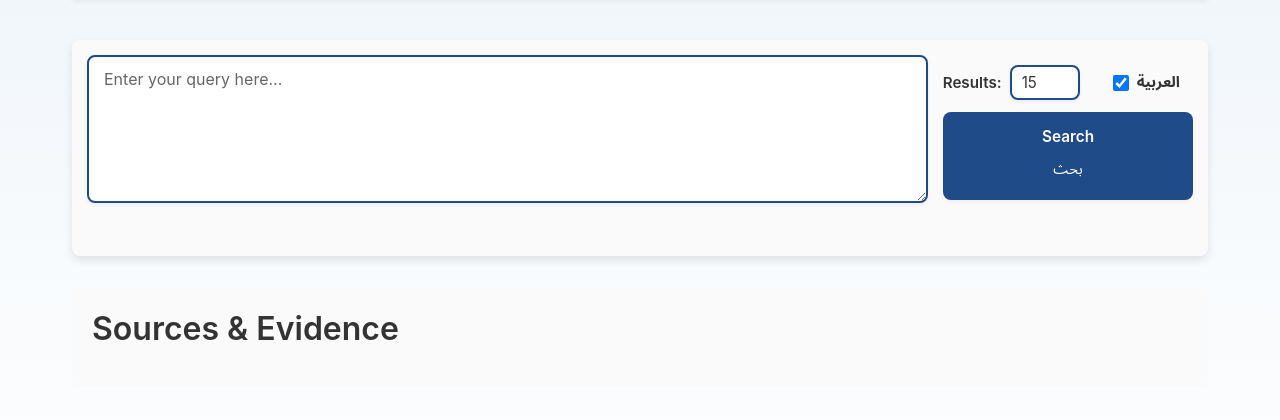
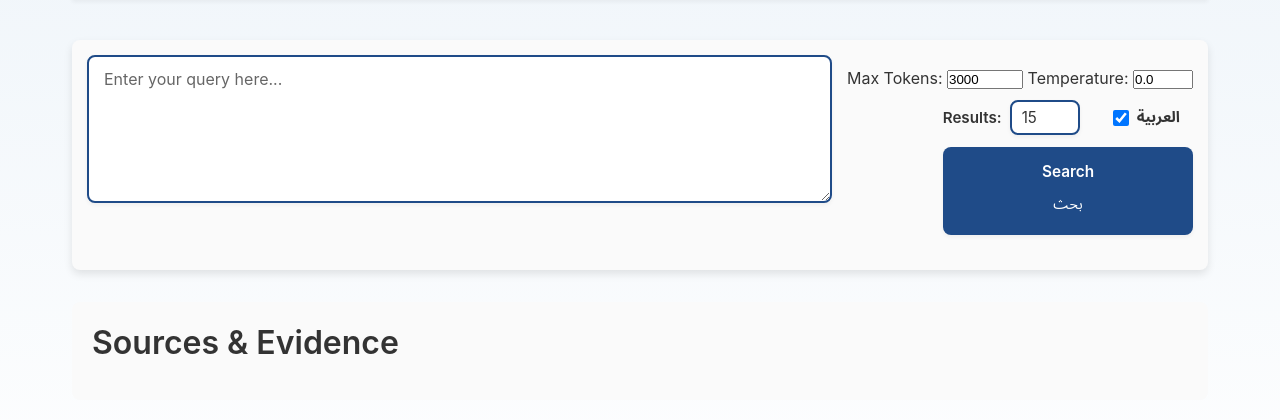
Before and after one commit to Muhanad-husn/hybridRAG, a Flask app: page / in a window 1280 px wide. Shown: the part 228-648 px from the top of the page. Run offline with Flask 3, Linux system fonts and the light colour scheme; parts of the project's set-up code (start-up, migrations or seed data) failed here and were passed over.

Commit message:
Add max_tokens and temperature controls to Settings UI and backend

```diff
--- a/app.py
+++ b/app.py
@@ -255,16 +255,23 @@ def search():
         rerank_count = max(min(int(data.get('rerank_count', 15)), 80), 5)
         logger.info(f"Using rerank count: {rerank_count}")
 
+        # Get max_tokens and temperature from request, use default values if not provided
+        max_tokens = int(data.get('max_tokens', 3000))
+        temperature = float(data.get('temperature', 0.0))
+        logger.info(f"Using max_tokens: {max_tokens}, temperature: {temperature}")
+
         if is_arabic:
             logger.info(f"Processing Arabic query: {query}")
             # Translate query to English for internal processing only
             english_query = translator.translate(query, source_lang='ar', target_lang='en')
             # Pass original query without translation and respect translation preference
             result = run_hybrid_search(english_query, original_lang='ar', original_query=query,
-                                     translate=translate_enabled, rerank_count=rerank_count)
+                                     translate=translate_enabled, rerank_count=rerank_count,
+                                     max_tokens=max_tokens, temperature=temperature)
         else:
             logger.info(f"Processing English query: {query}")
-            result = run_hybrid_search(query, translate=translate_enabled, rerank_count=rerank_count)
+            result = run_hybrid_search(query, translate=translate_enabled, rerank_count=rerank_count,
+                                       max_tokens=max_tokens, temperature=temperature)
 
         # Generate HTML content without saving
         if result.get('answer'):
@@ -487,9 +494,11 @@ def update_model_settings():
         data = request.get_json()
         extraction_model = data.get('extraction_model', '').strip()
         answer_model = data.get('answer_model', '').strip()
+        max_tokens = data.get('max_tokens')
+        temperature = data.get('temperature')
 
-        if not extraction_model or not answer_model:
-            return jsonify({'error': 'Both extraction_model and answer_model must be provided'}), 400
+        if not extraction_model or not answer_model or max_tokens is None or temperature is None:
+            return jsonify({'error': 'All fields (extraction_model, answer_model, max_tokens, and temperature) must be provided'}), 400
 
         # Read current config
         config_path = os.path.join(os.path.dirname(__file__), 'config', 'config.yaml')
@@ -499,16 +508,20 @@ def update_model_settings():
         # Update model settings
         config['llm']['extraction_model'] = extraction_model
         config['llm']['answer_model'] = answer_model
+        config['llm']['max_tokens'] = max_tokens
+        config['llm']['temperature'] = temperature
 
         # Write back to config file
         with open(config_path, 'w') as f:
             yaml.dump(config, f, default_flow_style=False, sort_keys=False)
 
-        logger.info(f"Model settings updated - Extraction: {extraction_model}, Answer: {answer_model}")
+        logger.info(f"Model settings updated - Extraction: {extraction_model}, Answer: {answer_model}, Max Tokens: {max_tokens}, Temperature: {temperature}")
         return jsonify({
             'message': 'Model settings updated successfully',
             'extraction_model': extraction_model,
-            'answer_model': answer_model
+            'answer_model': answer_model,
+            'max_tokens': max_tokens,
+            'temperature': temperature
         })
 
     except Exception as e:
--- a/static/js/script.js
+++ b/static/js/script.js
@@ -380,8 +380,10 @@ if (modelSettingsForm) {
 
         const extractionModel = extractionModelInput.value.trim();
         const answerModel = answerModelInput.value.trim();
+        const maxTokens = document.getElementById('maxTokens').value.trim();
+        const temperature = document.getElementById('temperature').value.trim();
 
-        if (!extractionModel || !answerModel) return;
+        if (!extractionModel || !answerModel || !maxTokens || !temperature) return;
 
         try {
             submitButton.disabled = true;
@@ -395,7 +397,9 @@ if (modelSettingsForm) {
                 },
                 body: JSON.stringify({
                     extraction_model: extractionModel,
-                    answer_model: answerModel
+                    answer_model: answerModel,
+                    max_tokens: parseInt(maxTokens),
+                    temperature: parseFloat(temperature)
                 })
             });
 
--- a/templates/index.html
+++ b/templates/index.html
@@ -51,6 +51,16 @@
                         </div>
                         <div class="search-controls">
                             <div class="search-options">
+                                <div class="search-options-left">
+                                    <label class="max-tokens">
+                                        <span class="max-tokens-label">Max Tokens:</span>
+                                        <input type="number" id="maxTokens" min="100" max="12000" value="3000" title="Maximum number of tokens (100-12000)">
+                                    </label>
+                                    <label class="temperature">
+                                        <span class="temperature-label">Temperature:</span>
+                                        <input type="number" id="temperature" min="0" max="1" step="0.1" value="0.0" title="Temperature (0-1)">
+                                    </label>
+                                </div>
                                 <div class="search-options-right">
                                     <label class="results-count">
                                         <span class="results-label">Results:</span>
@@ -192,6 +202,27 @@
                                    placeholder="e.g., microsoft/phi-4"
                                    required>
                         </div>
+                        <div class="input-group">
+                            <label for="maxTokens">Max Tokens:</label>
+                            <input type="number"
+                                   id="maxTokens"
+                                   placeholder="e.g., 3000"
+                                   min="100"
+                                   max="12000"
+                                   value="3000"
+                                   required>
+                        </div>
+                        <div class="input-group">
+                            <label for="temperature">Temperature:</label>
+                            <input type="number"
+                                   id="temperature"
+                                   placeholder="e.g., 0.0"
+                                   min="0"
+                                   max="1"
+                                   step="0.1"
+                                   value="0.0"
+                                   required>
+                        </div>
                         <button type="submit" class="settings-btn">Update Models</button>
                         <div id="modelSettingsMessage" class="settings-message"></div>
                     </form>
```
Also changed, not shown: retrieve_syria.py (+14 -5 lines).
